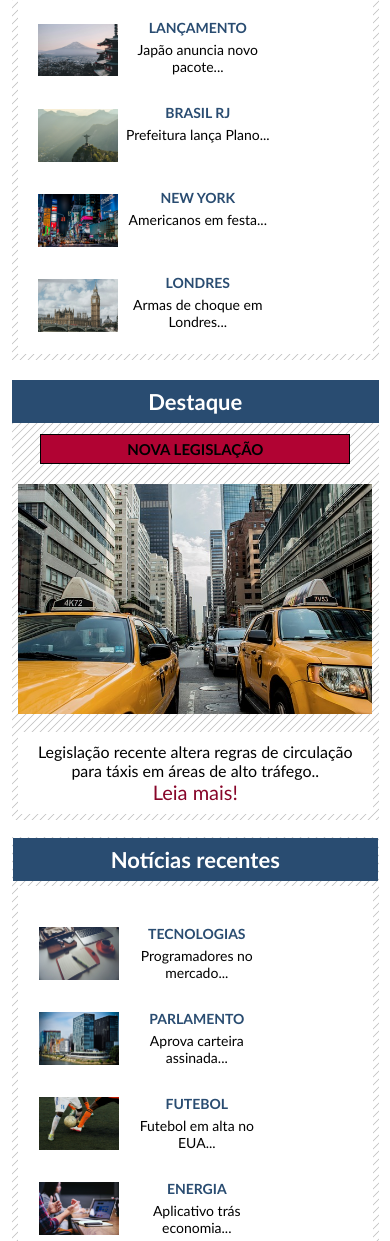
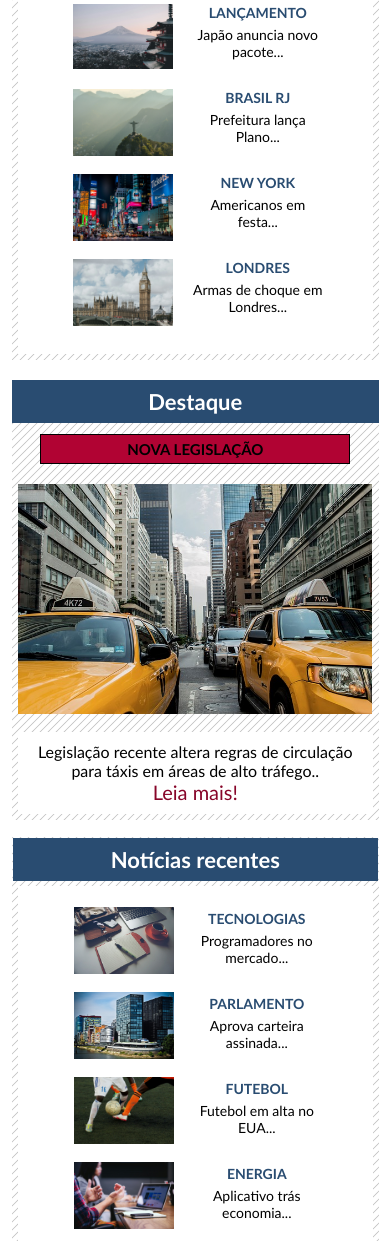
Before and after one commit to lukasmaicon/Noticia-Cidade, a plain HTML site: page index.html in a window 390 px wide. Shown: the part 759-2000 px from the top of the page. Drawn offline with Linux system fonts and the light colour scheme.

Commit message:
primeiro commit

```diff
--- a/style.css
+++ b/style.css
@@ -690,6 +690,26 @@ h5 {
     height: 230px;
   }
 
+  .primeiro-conteudo-noticias img {
+    position: relative;
+    bottom: 20px;
+    left: 35px;
+    width: 100px;
+  }
+
+  .primeiro-conteudo-noticias h3 {
+    position: relative;
+    bottom: 15px;
+    left: 50px;
+  }
+
+  .primeiro-lista-noticias li p {
+    position: relative;
+    bottom: 15px;
+    left: 50px;
+    font-size: 14px;
+  }
+
   .segundo-home {
     width: 100%;
     margin-top: 20px;
@@ -698,6 +718,26 @@ h5 {
   .segundo-conteudo img {
     width: 97%;
     height: 230px;
+  }
+
+  .segundo-conteudo-noticias img {
+    position: relative;
+    bottom: 20px;
+    left: 35px;
+    width: 100px;
+  }
+
+  .segundo-conteudo-noticias h3 {
+    position: relative;
+    bottom: 15px;
+    left: 50px;
+  }
+
+  .segundo-lista-noticias li p {
+    position: relative;
+    bottom: 15px;
+    left: 50px;
+    font-size: 14px;
   }
 
   .terceiro-home {
```
